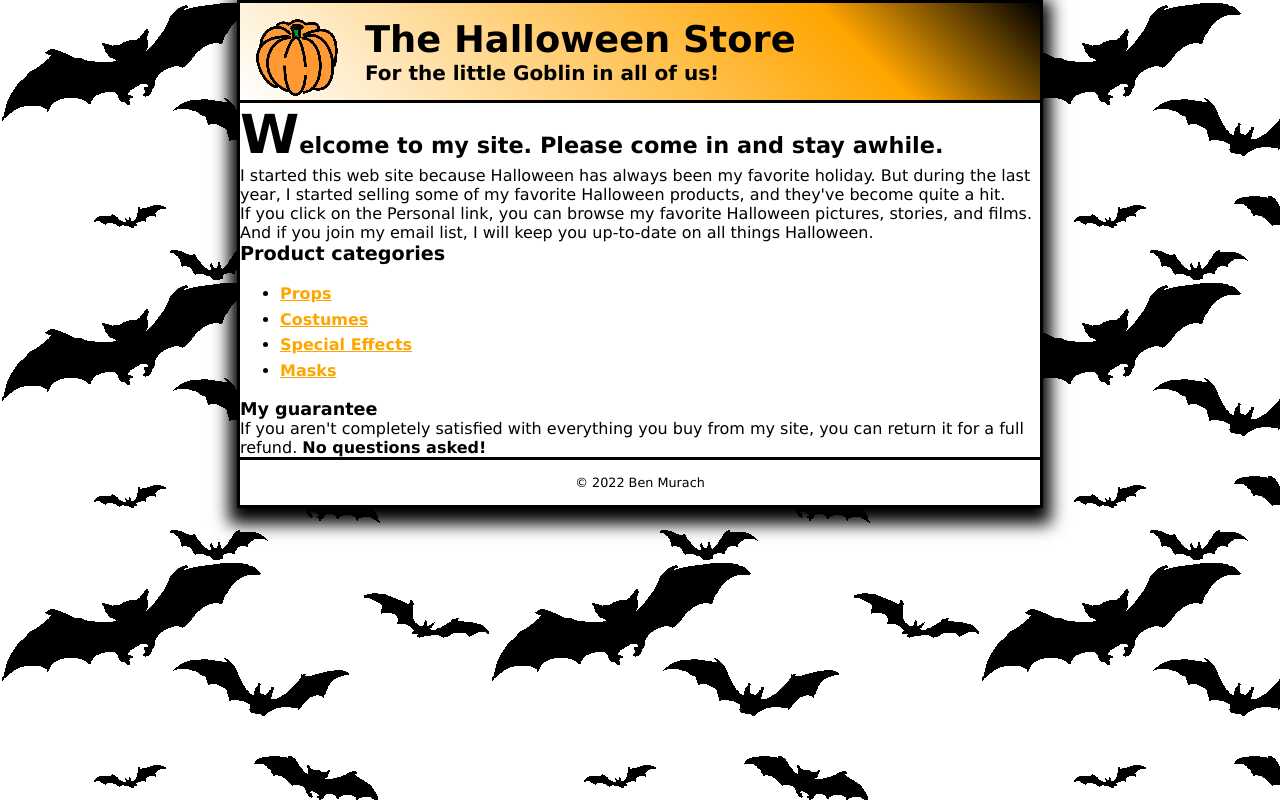
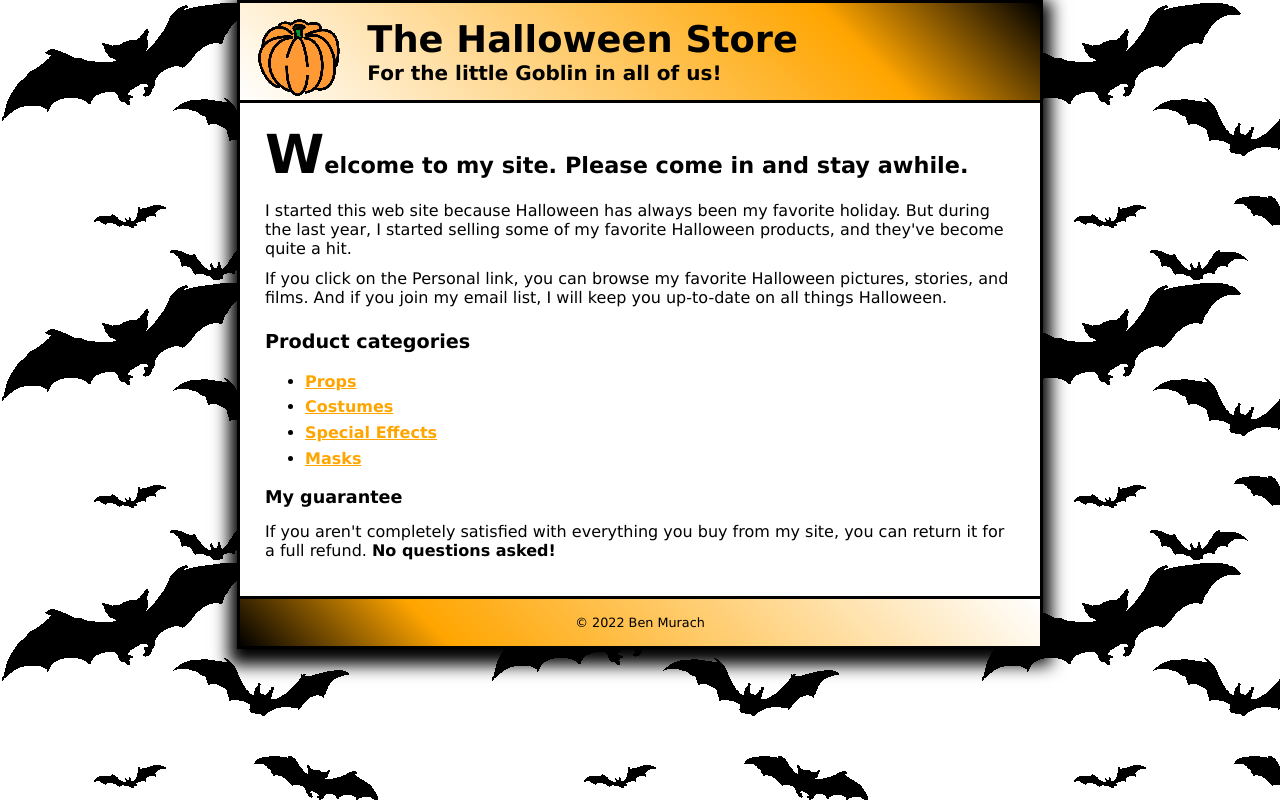
Before and after one commit to aaronhdcomps/Halloween-Assignment, a plain HTML site: page indexhw5.html in a window 1280 px wide. Drawn offline with Linux system fonts and the light colour scheme.

Commit message:
Update mainhw5.css

```diff
--- a/styles/mainhw5.css
+++ b/styles/mainhw5.css
@@ -30,6 +30,10 @@ header {
     padding: 15px;
     border-bottom: 3px solid black;
 }
+header img {
+    float: left;
+    padding-left: 0.3%;
+}
 header h2 {
     font-size: 230%;
     text-indent: 25px;
@@ -38,28 +42,34 @@ header h3 {
     font-size: 125%;
     text-indent: 25px;
 }
+main {
+    padding: 20px 25px 25px 25px;
+}
 main h1 {
     font-size: 140%;
+    margin-bottom: 2%;
 }
-main h1::first-letter {
+main h1:first-letter {
     font-size: 240%;
-    font-weight: bold;
 }
 main h2 {
     font-size: 120%;
+    margin: 3% 0 0 0;
 }
 main h3 {
     font-size: 110%;
+    margin-bottom: 2%;
 }
-header img {
-    float: left;
+main p {
+    margin-bottom: 1.5%;
 }
-ul {
+main ul {
     line-height: 1.6rem;
 }
 footer {
-    padding: 15px;
     border-top: 3px solid black;
+    padding: 0.99rem;
+    background-image: linear-gradient(45deg, black, orange 25%, white 100%);
 }
 footer p{
     font-size: 80%;
```
